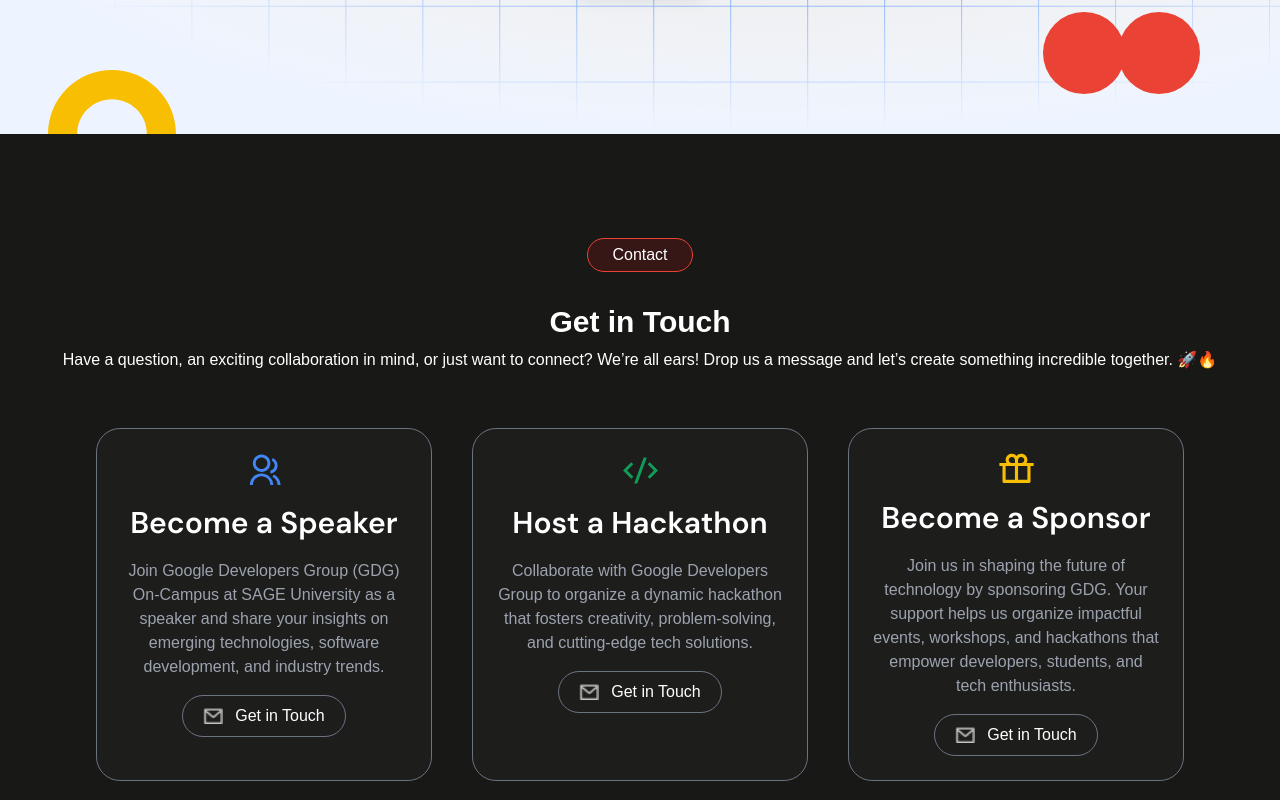
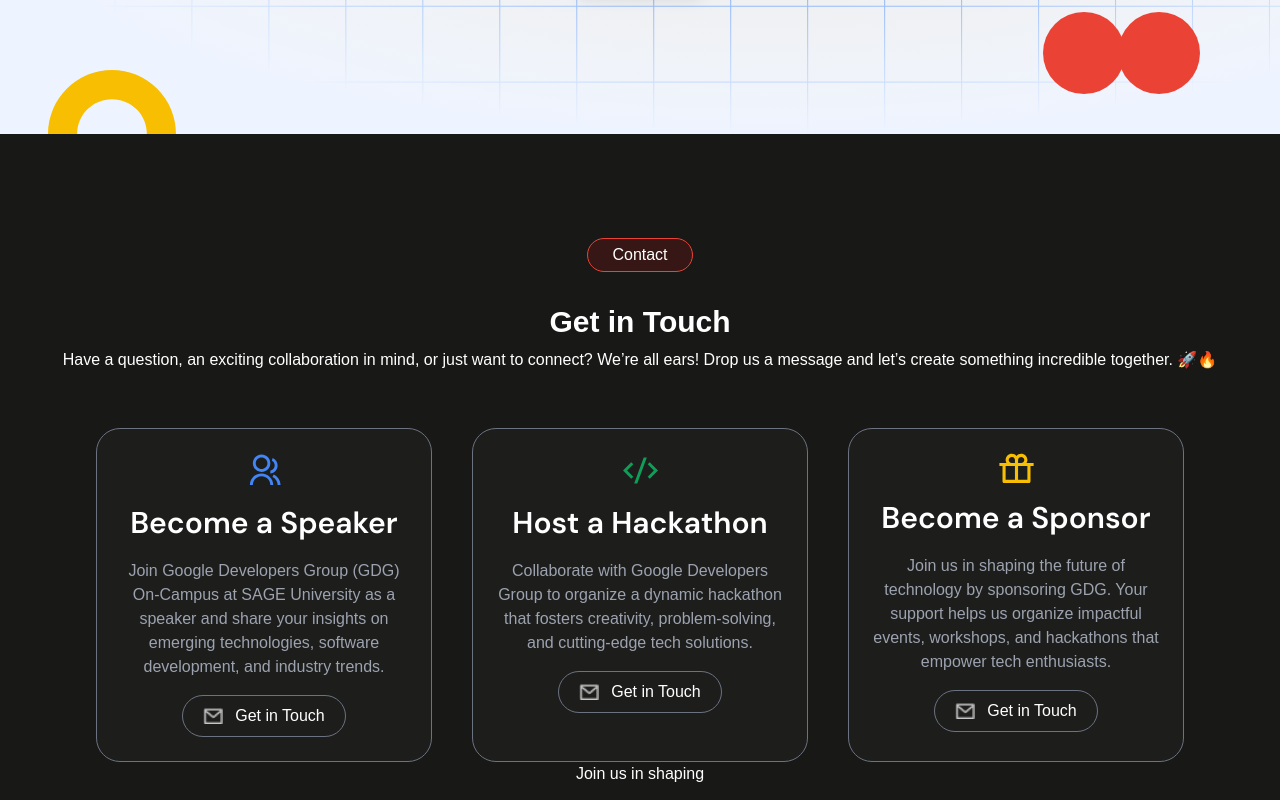
Before and after one commit to Aryankarma/GDSC-SUI, a Next.js app: page / in a window 1280 px wide. Shown: the part 4360-5160 px from the top of the page. Built offline with nearby package versions, Linux system fonts and the light colour scheme.

Commit message:
paragraph update

```diff
--- a/components/ContactUs.jsx
+++ b/components/ContactUs.jsx
@@ -43,11 +43,11 @@
         <Card
           icon={thirdImg}
           title="Become a Sponsor"
-          description="Join us in shaping the future of technology by sponsoring GDG. Your support helps us organize impactful events, workshops, and hackathons that empower developers, students, and tech enthusiasts."
+          description="Join us in shaping the future of technology by sponsoring GDG. Your support helps us organize impactful events, workshops, and hackathons that empower tech enthusiasts."
           href="mailto:godhulivyas@gmail.com"
         />
       </div>
-
+      Join us in shaping
       {/* Social Media Links */}
       <div className="mt-8 flex flex-col items-center">
         <Dock direction="middle">
```
